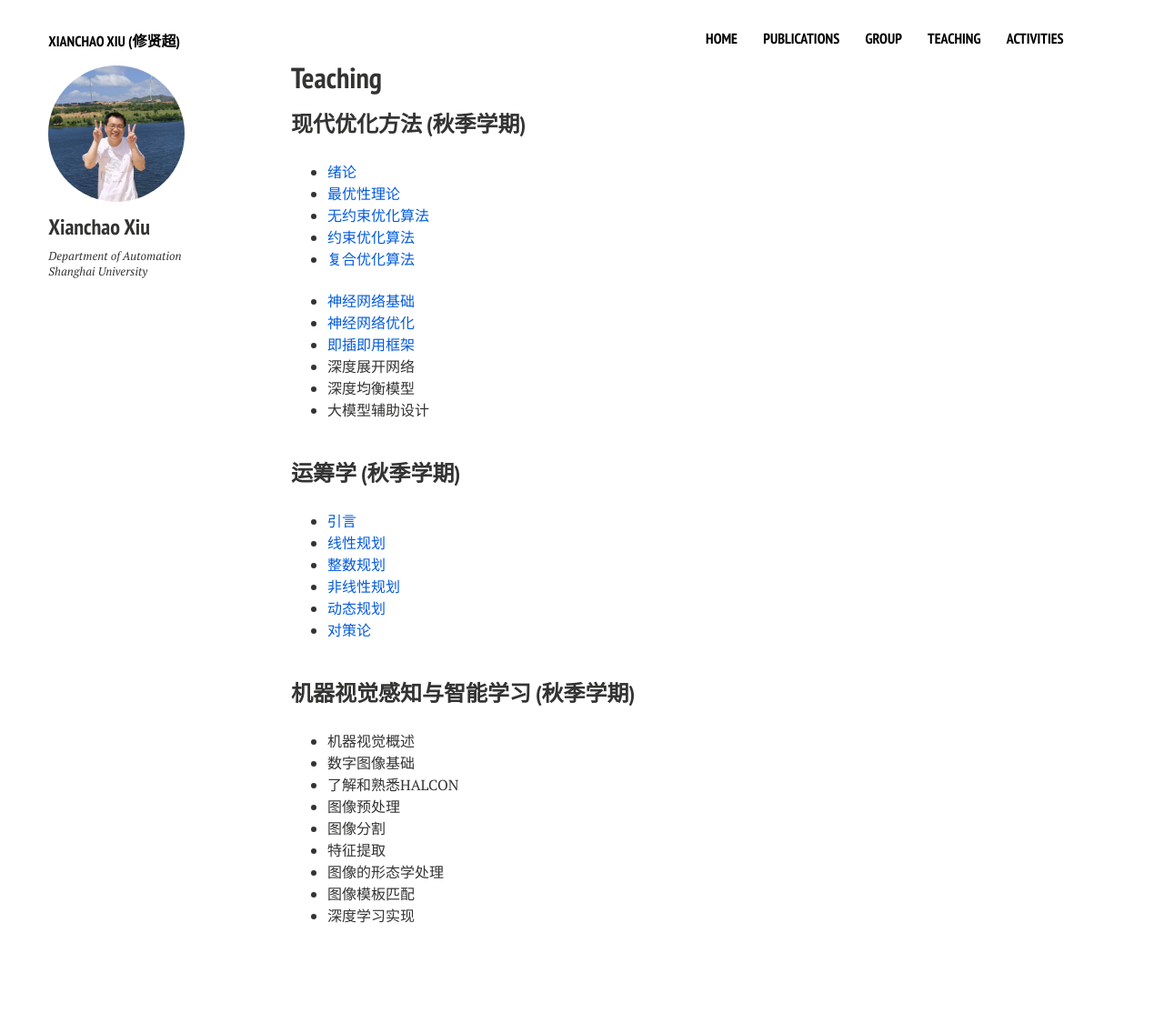
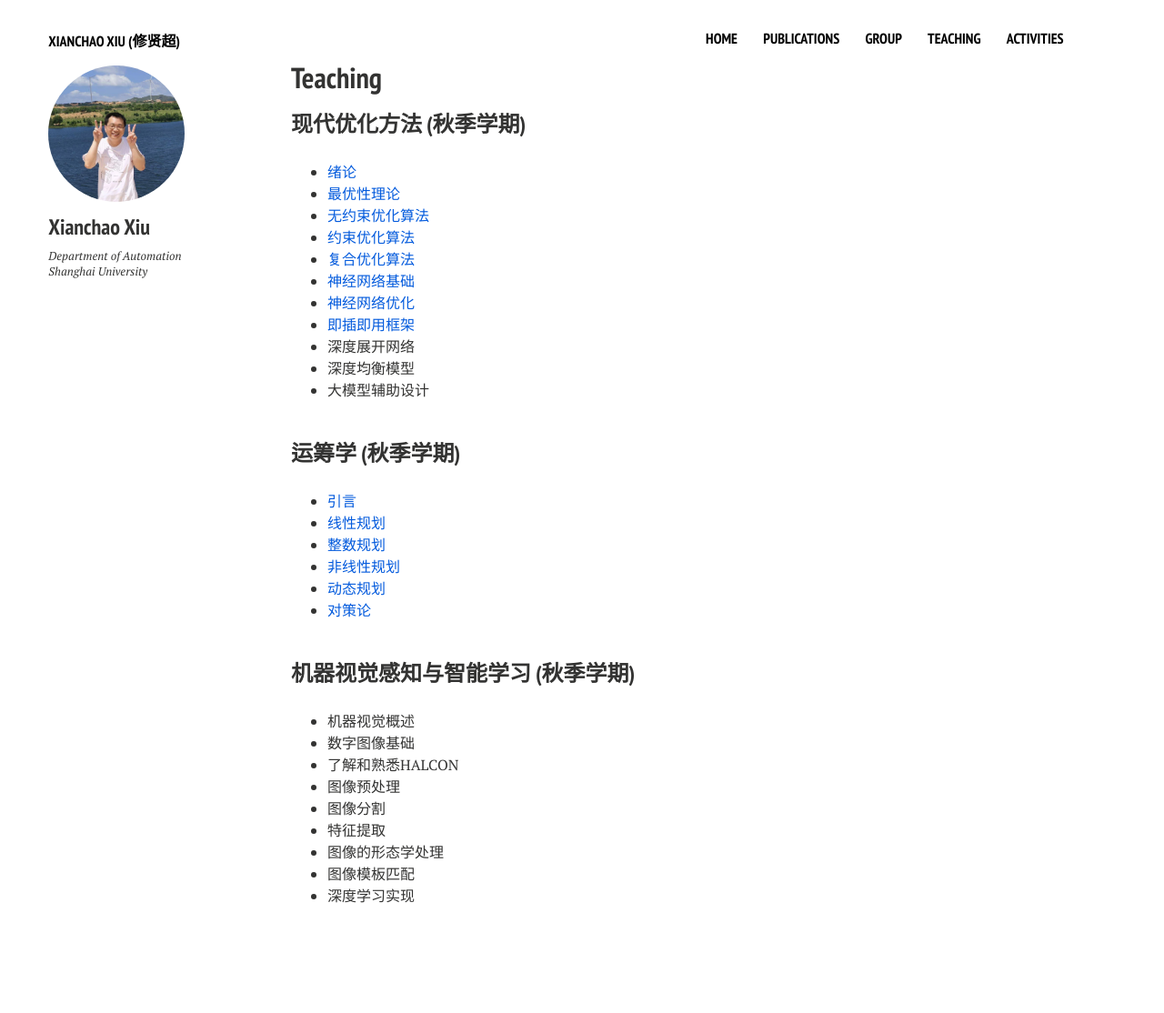
Before and after one commit to xianchaoxiu/xianchaoxiu.github.io, a Jekyll site: the page built from teaching/index.md, in a window 1280 px wide. Shown: the whole page at 91% size. Built offline with Jekyll 4.4.1, drawn with Linux system fonts in a browser that asks for light colours; nearby versions of some CDN libraries; after the commit the page ends 1092 px from its top, so only the background shows below that.

Commit message:
Update index.md

```diff
--- a/teaching/index.md
+++ b/teaching/index.md
@@ -15,7 +15,7 @@ share: false
 - <a href="../teaching/现代优化方法/最优化理论.pdf" class="textlink" target="_blank">最优性理论 </a> <br>
 - <a href="../teaching/现代优化方法/无约束优化算法.pdf" class="textlink" target="_blank">无约束优化算法 </a> <br>
 - <a href="../teaching/现代优化方法/约束优化算法.pdf" class="textlink" target="_blank">约束优化算法 </a> <br>
-- <a href="../teaching/现代优化方法/复合优化算法.pdf" class="textlink" target="_blank">复合优化算法 </a> <br><br>
+- <a href="../teaching/现代优化方法/复合优化算法.pdf" class="textlink" target="_blank">复合优化算法 </a> <br>
 - <a href="../teaching/现代优化方法/神经网络基础.pdf" class="textlink" target="_blank">神经网络基础 </a> <br>
 - <a href="../teaching/现代优化方法/神经网络优化.pdf" class="textlink" target="_blank">神经网络优化 </a>  <br>
 - <a href="../teaching/现代优化方法/即插即用框架.pdf" class="textlink" target="_blank">即插即用框架 </a> <br>
```
